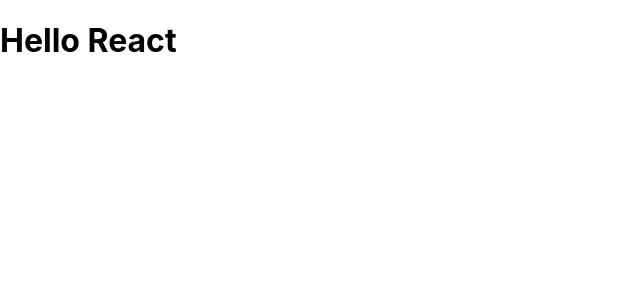
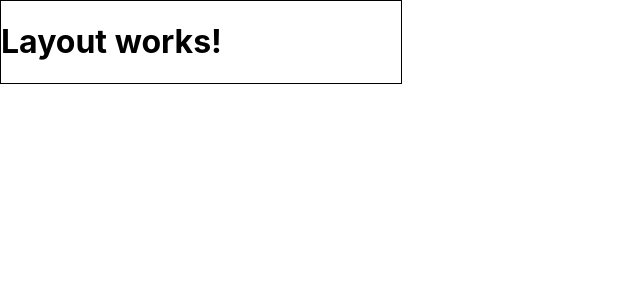
Before and after one commit to ktttnv/react-quiz, a React app: page / in a window 1280 px wide. Shown: the top 300 px of the page, without its empty margins (0-640 px from the left). Built offline with nearby package versions, Linux system fonts and the light colour scheme.

Commit message:
Added css

```diff
--- a/src/App.js
+++ b/src/App.js
@@ -1,8 +1,12 @@
+import Layout from "./hoc/Layout/Layout";
+
 function App() {
 	return (
-		<div className="App">
-			<h1>Hello React</h1>
-		</div>
+		<Layout>
+			<div style={{ width: 400, border: "1px solid black" }}>
+				<h1>Layout works!</h1>
+			</div>
+		</Layout>
 	);
 }
 
--- /dev/null
+++ b/src/hoc/Layout/Layout.js
@@ -0,0 +1,14 @@
+import { Component } from "react";
+import classes from "./Layout.module.css";
+
+class Layout extends Component {
+	render() {
+		return (
+			<div className={classes.Layout}>
+				<main>{this.props.children}</main>
+			</div>
+		);
+	}
+}
+
+export default Layout;
--- /dev/null
+++ b/src/hoc/Layout/Layout.module.css
@@ -0,0 +1,11 @@
+.Layout {
+	height: 100vh;
+	display: flex;
+	flex-direction: column;
+}
+
+.Layout main {
+	display: flex;
+	flex-direction: column;
+	flex-grow: 1;
+}
```
Also changed, not shown: src/index.css (+8 -8 lines).
